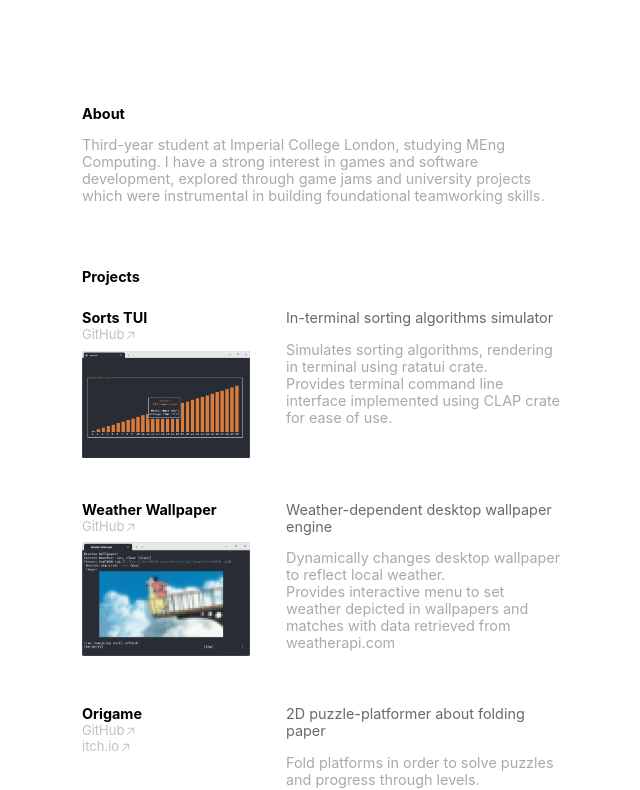
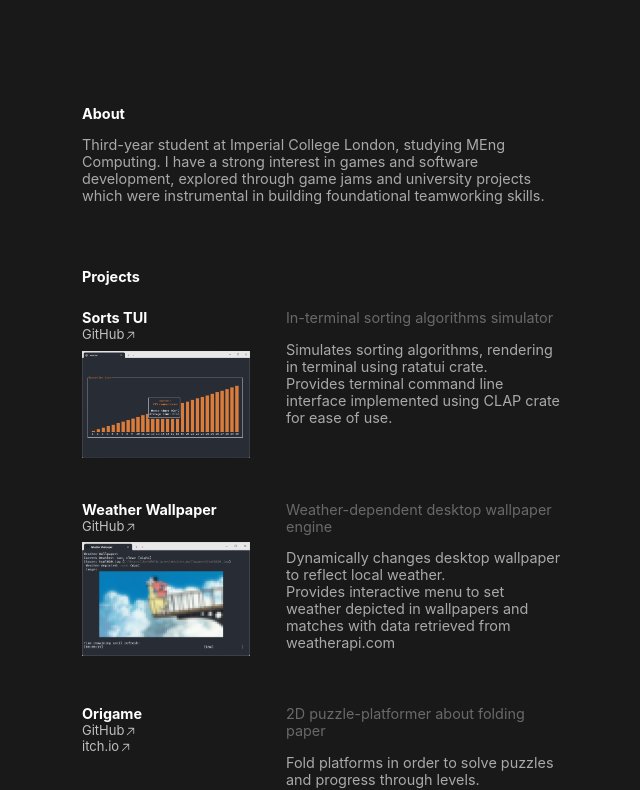
Before and after one commit to josh-ja-walker/portfolio, a React app: page / in a window 1280 px wide. Shown: the part 215-1005 px from the top of the page, without its empty margins (318-958 px from the left). Built offline with nearby package versions, Linux system fonts and the light colour scheme.

Commit message:
Changed theme to dark mode

```diff
--- a/src/index.css
+++ b/src/index.css
@@ -10,6 +10,8 @@ body {
 
   width: 37.5vw;
   margin: auto;
+
+  background-color: #191919;
 }
 
 code {
@@ -18,10 +20,14 @@ code {
 }
 
 :root {
-  --header-color: black;
+  --header-color: white;
   --subtitle-color: dimgray;
   --main-color: darkgray;
   --sub-color: silver;
+  /* --header-color: red;
+  --subtitle-color: blue;
+  --main-color: green;
+  --sub-color: purple; */
 }
 
 
```
